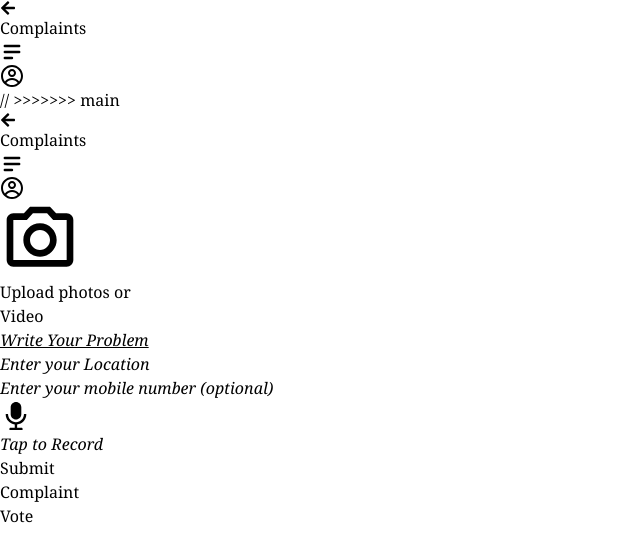
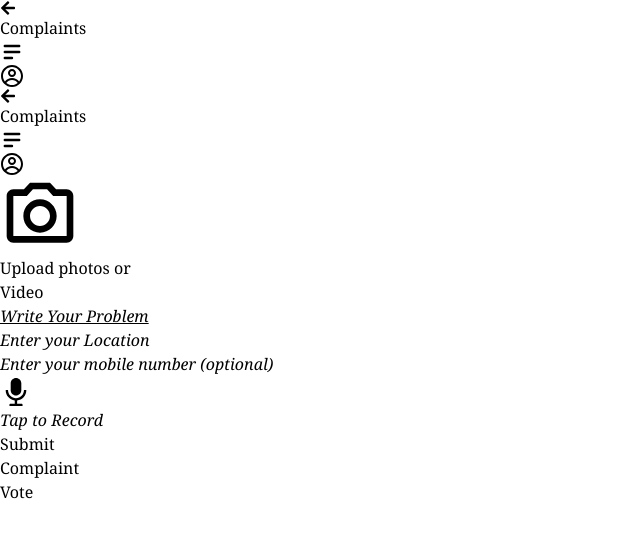
Before and after one commit to SnehaAdhalrao/PMPML-APP, a React (Vite) app: page / in a window 1280 px wide. Shown: the top 560 px of the page, without its empty margins (0-640 px from the left). Built offline with nearby package versions, Linux system fonts and the light colour scheme.

Commit message:
just commiting

```diff
--- a/src/App.jsx
+++ b/src/App.jsx
@@ -9,7 +9,7 @@ export default function App() {//   REMEMBER************just components bnane ke
     <div className="">
 
       <PageTitle text={"Complaints"}/>
-// >>>>>>> main
+{/* // >>>>>>> main */}
       <Complaits_page/>
     </div>
     </>
```
